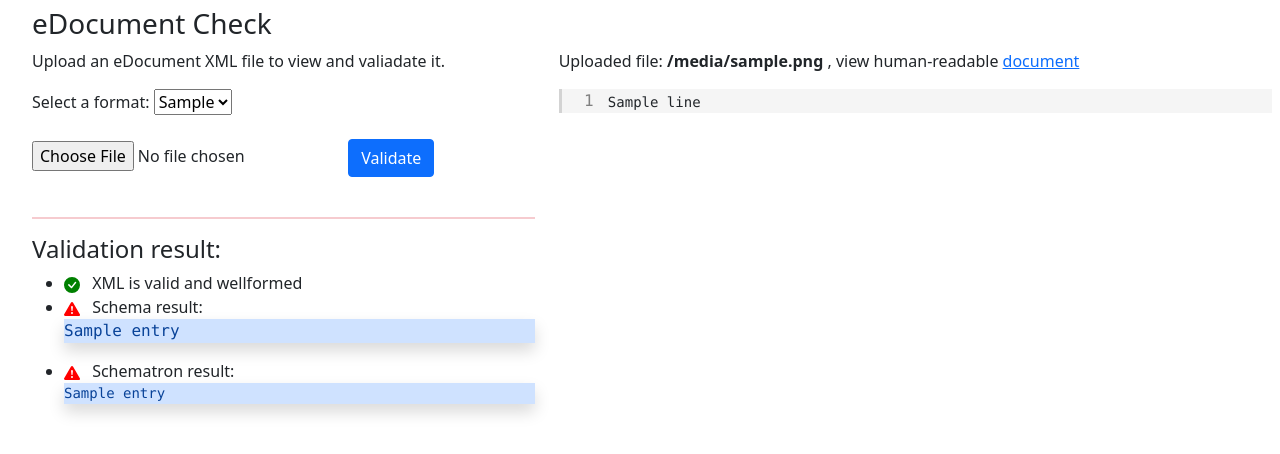
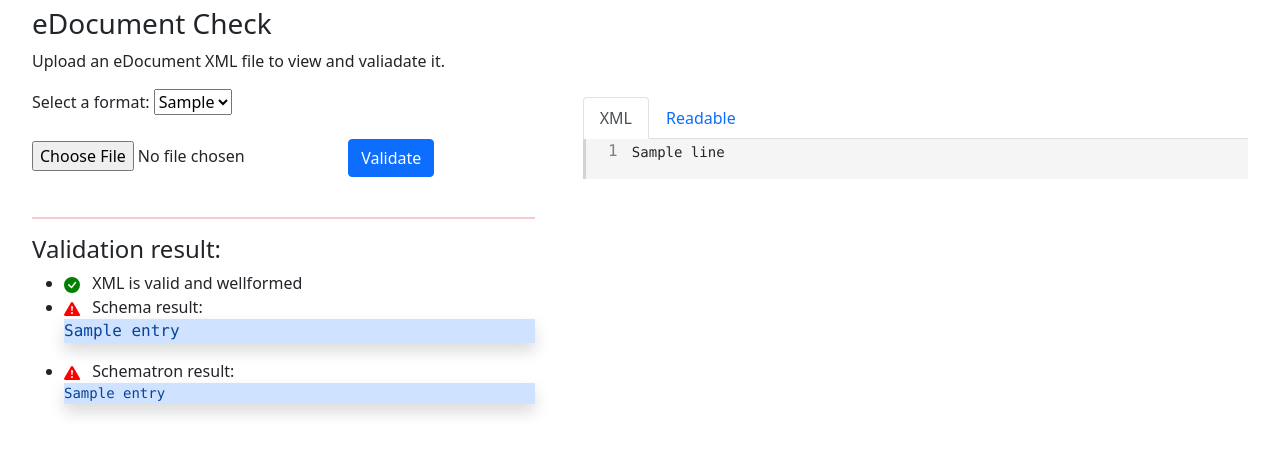
Before and after one commit to robser77/e_invoice_check, a Flask app: template e_invoice_check/templates/views/home.html in a window 1280 px wide. Shown: the part 57-511 px from the top of the page. Run offline with Flask 3, Linux system fonts and the light colour scheme; the template is opened without the code that fills it: most values are stand-ins (such as "Sample title", 1, 10 or a date in 2020).

Commit message:
added navbar with tabs to jump between xml and readable version

```diff
--- a/e_invoice_check/templates/base.html
+++ b/e_invoice_check/templates/base.html
@@ -19,6 +19,7 @@
           .code-container {
             background-color: #f5f5f5;
             border-left: 3px solid lightgrey;
+            overflow-x: scroll;
           }
 
           .custom-pre {
--- a/e_invoice_check/templates/views/home.html
+++ b/e_invoice_check/templates/views/home.html
@@ -59,10 +59,20 @@
                     </ul>
                 {% endif %}
             </div>
-            <div class="col-7">
+            <div class="col-sm-7">
                 {% if xml_test %}
-                <p>Uploaded file: <span class="fw-bold">{{ filename }}</span>
-                <span>, view human-readable <a href="{{ document_html_url }}" target="_blank">document</a></span></p>
+                <!-- <p>Uploaded file: <span class="fw-bold">{{ filename }}</span>
+                <span>, view human-readable <a href="{{ document_html_url }}" target="_blank">document</a></span></p> -->
+
+                <div class="container mt-5">
+                    <nav>
+                        <div class="nav nav-tabs" id="nav-tab" role="tablist">
+                          <button class="nav-link active" id="nav-home-tab" data-bs-toggle="tab" data-bs-target="#nav-home" type="button" role="tab" aria-controls="nav-home" aria-selected="true">XML</button>
+                          <button class="nav-link" id="nav-profile-tab" data-bs-toggle="tab" data-bs-target="#nav-profile" type="button" role="tab" aria-controls="nav-profile" aria-selected="false">Readable</button>
+                        </div>
+                    </nav>
+                    <div class="tab-content" id="nav-tabContent">
+                        <div class="tab-pane fade show active" id="nav-home" role="tabpanel" aria-labelledby="nav-home-tab">
                             <div class="code-container">
                                 <ol class="my-ol">
                                     {% for line in xml_test.splitlines() %}
@@ -72,6 +82,12 @@
                                     {% endfor %}
                                 </ol>
                             </div>
+                        </div>
+                        <div class="tab-pane fade" id="nav-profile" role="tabpanel" aria-labelledby="nav-profile-tab">
+                            <iframe src="{{ document_html_url }}" scrolling="no" width="700" height="1400" frameborder="0"></iframe>
+                        </div>
+                    </div>
+                </div>
                 {% endif %}
             </div>
         </div>
--- a/e_invoice_check/views.py
+++ b/e_invoice_check/views.py
@@ -182,7 +182,6 @@ def home(filename="", document_html_url=""):
 
                         schematron_validation_log.append(error_str)
                         is_schematron_validation_ok = False
-                        print(str(error.get("id")))
 
                 validation_report["schematron_validation_log"] = schematron_validation_log
                 validation_report["is_schematron_validation_ok"] = is_schematron_validation_ok
```
Lines whose indentation alone changed are shown as unchanged.
